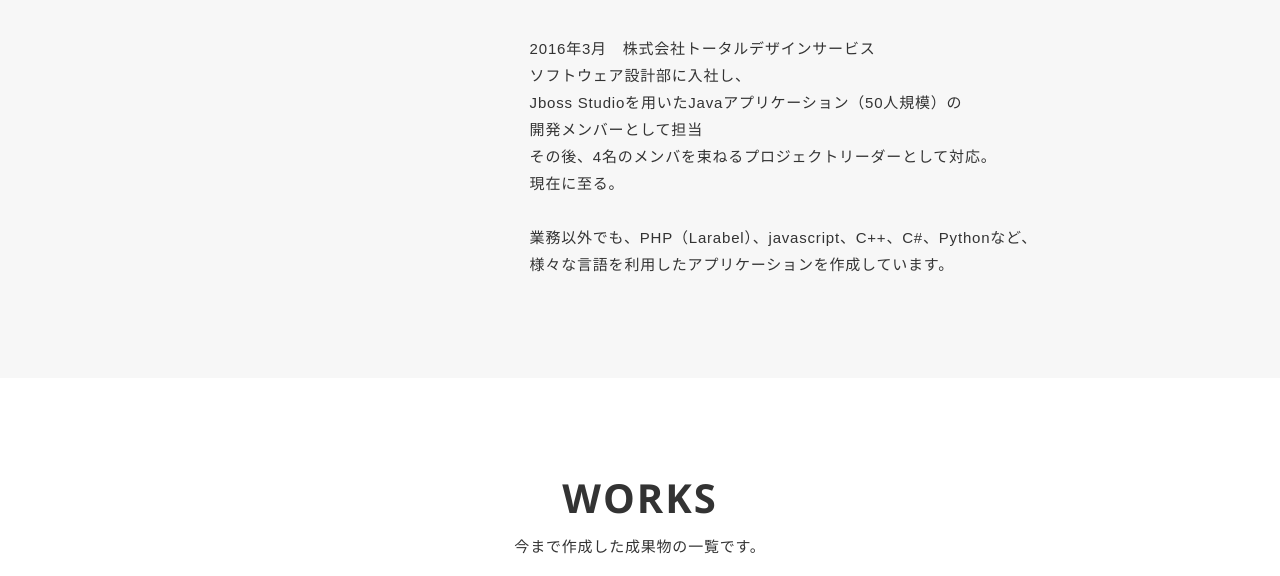
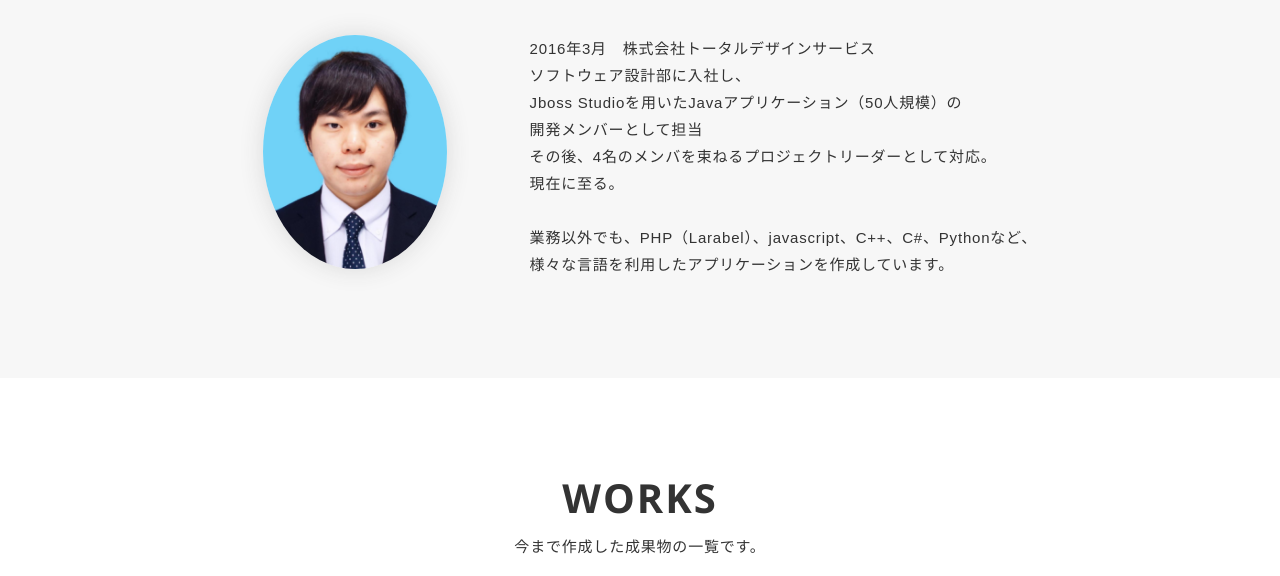
Before and after one commit to HiguchiDev/HiguchiDev.github.io, a plain HTML site: page index.html in a window 1280 px wide. Shown: the part 968-1544 px from the top of the page. Drawn offline with nearby package versions, Linux system fonts and the light colour scheme; some packages are replaced by stand-ins of ours; a script that the page names is missing.

Commit message:
プロフィール画像URL変更

```diff
--- a/index.html
+++ b/index.html
@@ -50,7 +50,7 @@
           </div>
           <div class="section-body">
             <div class="section-image">
-              <img class="lazyload fadein" data-src="img/about/profile.gif" alt="">
+              <img class="lazyload fadein" data-src="img/about/profile.jpg" alt="">
             </div>
             <div class="section-desc">
               <div class="section-text">
```
